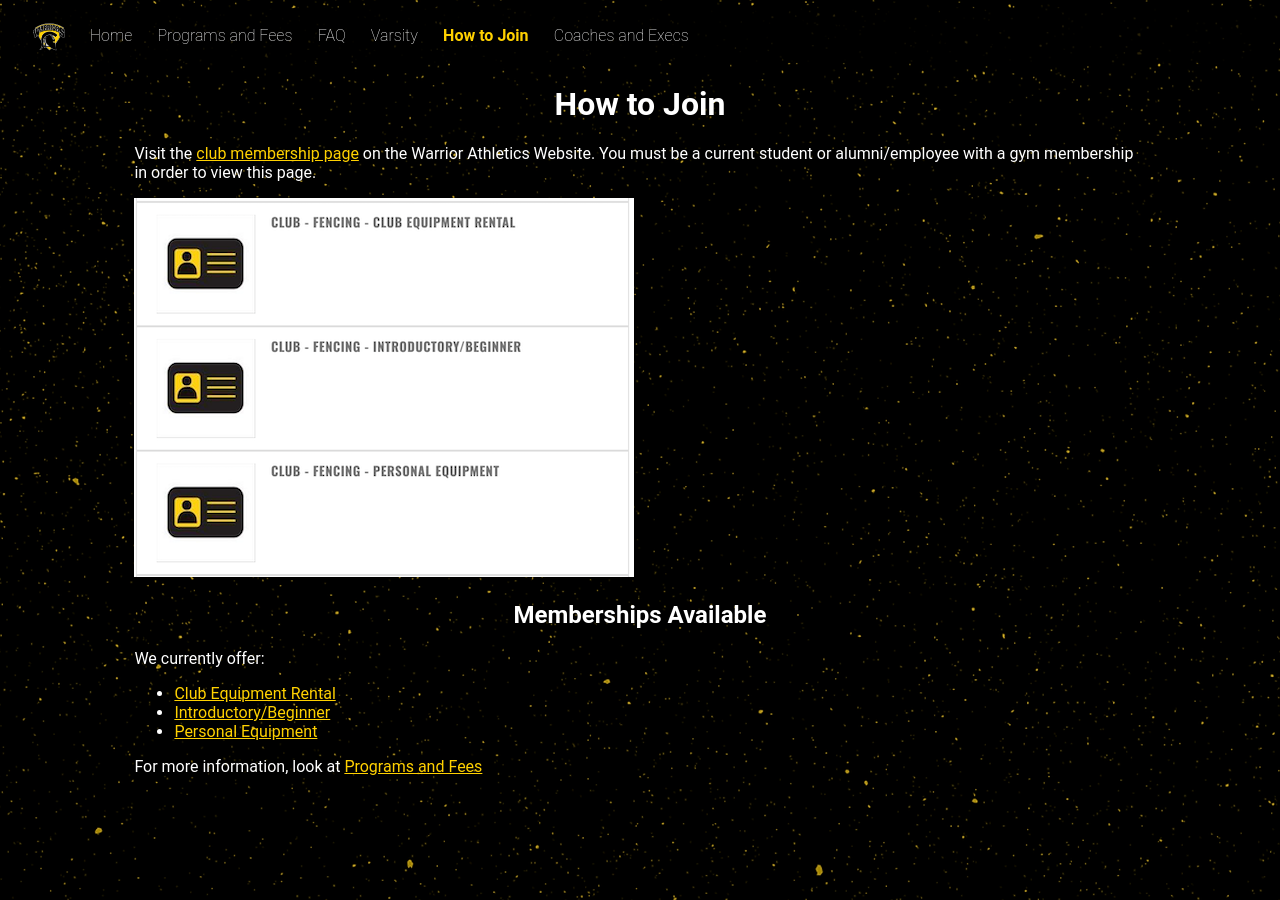
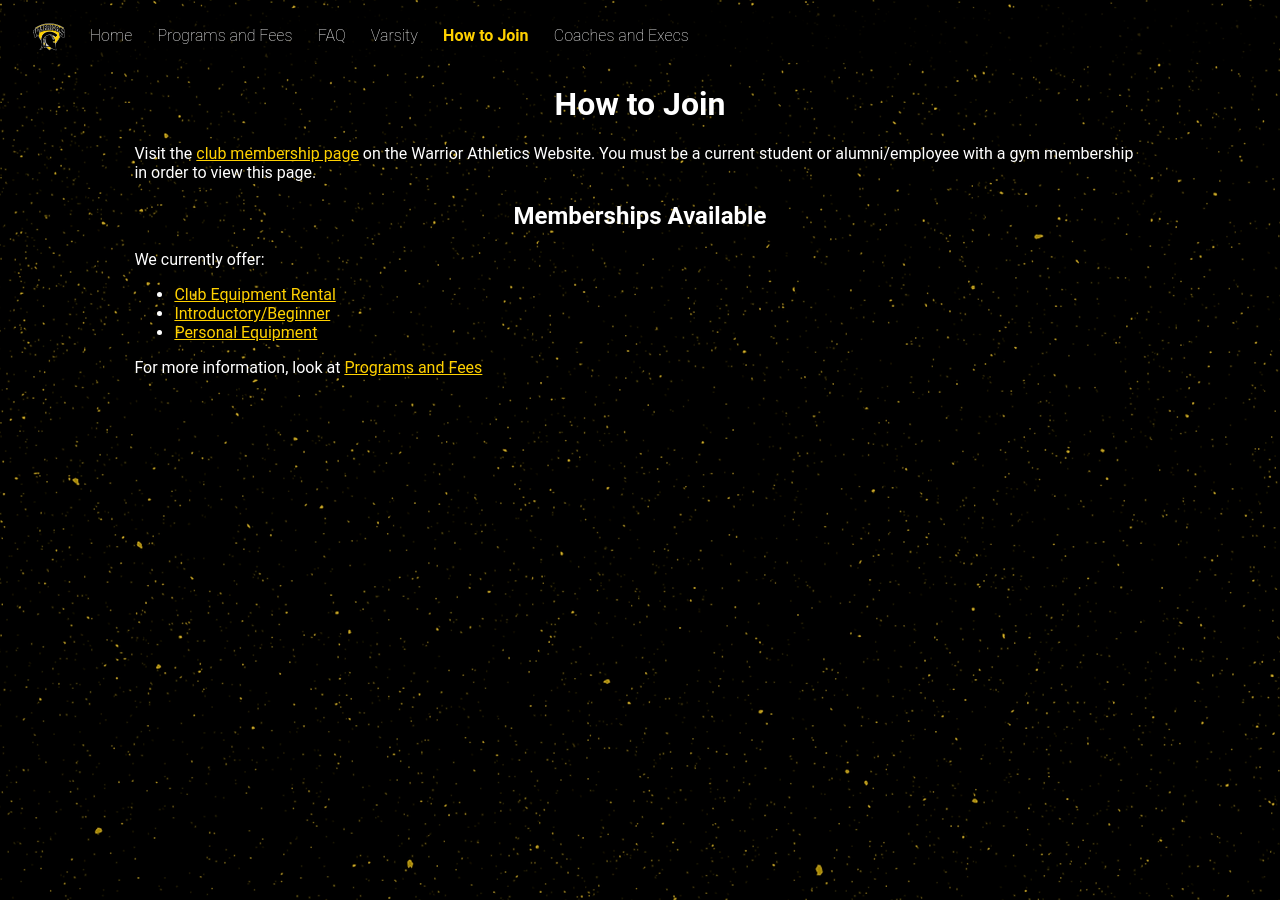
Before and after one commit to University-of-Waterloo-Fencing/the-website, a Jekyll site: the page built from how-to-join.md, in a window 1280 px wide and 900 px high. Built offline with Jekyll 4.4.1, drawn with Linux system fonts in a browser that asks for light colours.

Commit message:
maybe no image

```diff
--- a/how-to-join.md
+++ b/how-to-join.md
@@ -7,7 +7,7 @@ permalink: /join
 # How to Join
 Visit the [club membership page](https://warrior.uwaterloo.ca/membership/) on the Warrior Athletics Website. You must be a current student or alumni/employee with a gym membership in order to view this page.
 
-![club membership screenshot](./assets/imgs/membership.png)
+<!-- ![club membership screenshot](./assets/imgs/membership.png) -->
 
 ## Memberships Available
 We currently offer:
```
